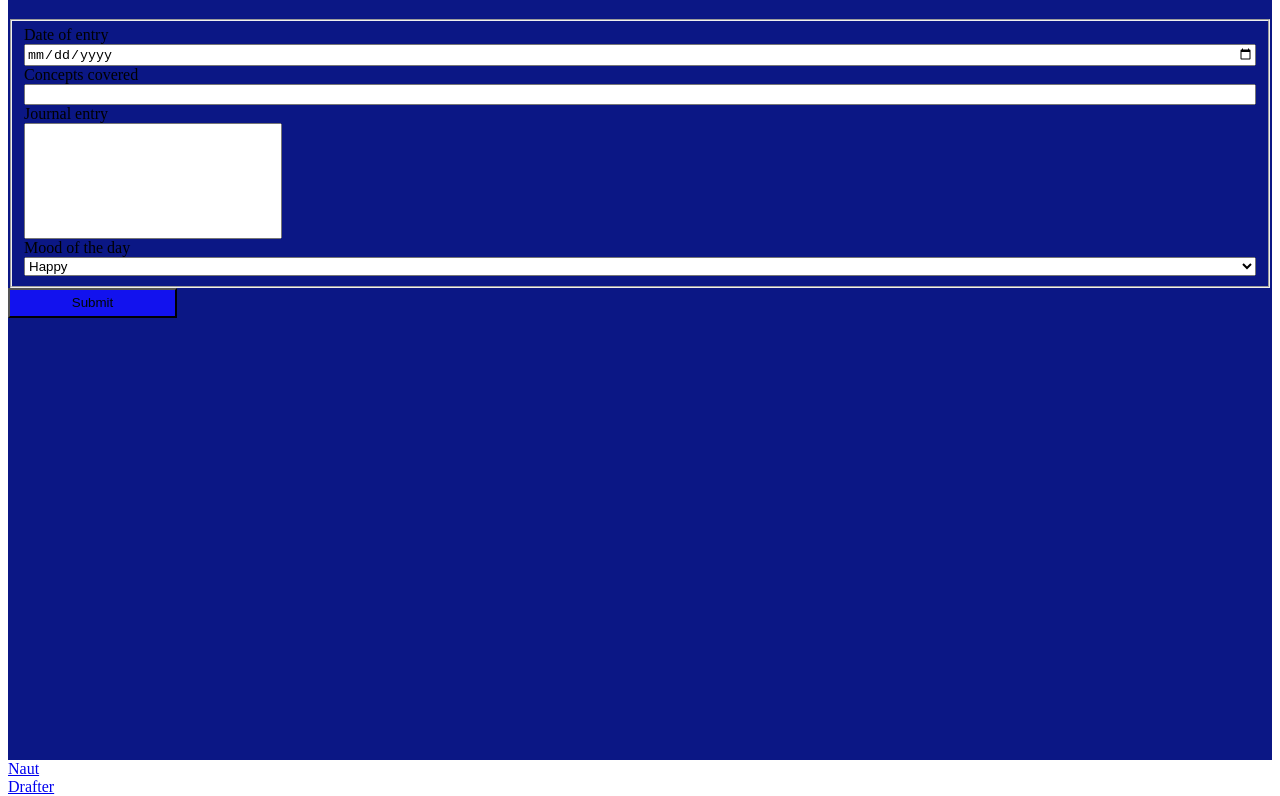
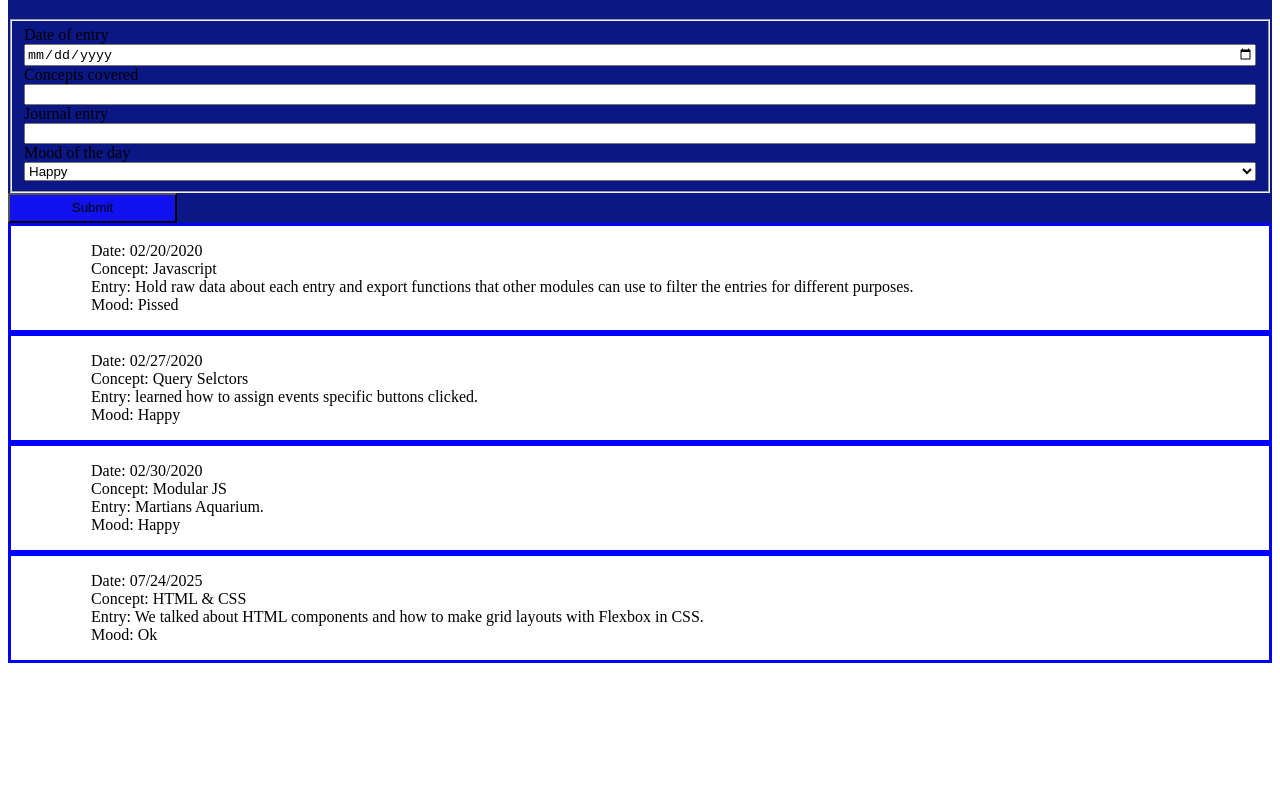
Before and after one commit to slochowsky/daily-journal-39, a plain HTML site: page index.html in a window 1280 px wide. Shown: the part 61-857 px from the top of the page. After the commit the page ends 821 px from the top, so only its background shows below. Drawn offline with Linux system fonts and the light colour scheme.

Commit message:
rendered journal entries to the DOM

```diff
--- a/index.html
+++ b/index.html
@@ -5,10 +5,10 @@
     <meta name="viewport" content="width=device-width, initial-scale=1.0">
     <meta http-equiv="X-UA-Compatible" content="ie=edge">
     <title>Document</title>
-    <script type="module" src="./scripts/main.js"></script>
     <link rel="stylesheet" href="styles/main.css">
 </head>
 <body>
+    <main>
         <div class="element">
             <form action="">
                 <h1>Daily Journal</h1>
@@ -18,20 +18,19 @@
                     <label for="conceptsCovered">Concepts covered</label>
                     <input type="text" name="Concepts covered" id="Conceptscovered">
                     <label for="journalEntry">Journal entry</label>
-    <input type="text" name="journal entry" id="Journalentry">
+                    <input type="text" name="journal entry" id="entryLog">
                     <label for="moodOfTheDay">Mood of the day</label>
                     <select>
-            <option value="happy">Happy</option>
-            <option value="confident">confident</option>
-            <option value="sad">Sad</option>
-            <option value="pissed">Pissed</option>
+                        <option value="Happy">Happy</option>
+                        <option value="Confident">confident</option>
+        <option value="Pad">Sad</option>
+        <option value="Pissed">Pissed</option>
+        <option value="Ok">Ok</option>
     </select>
 </fieldset>
 <input type="Submit" id="button">
 </main>
-    </div>
-    <div class="logo">
-        <a href="https://nautdrafter.bitbucket.org">Naut<br>Drafter</a>
-      </div>
+<section id="entryLogDisplay"></section>
+<script type="module" src="./scripts/main.js"></script>
     </body>
 </html>
--- a/scripts/JournalDataProvider.js
+++ b/scripts/JournalDataProvider.js
@@ -0,0 +1,51 @@
+/*
+ *   Journal data provider for Daily Journal application
+ *
+ *      Holds the raw data about each entry and exports
+ *      functions that other modules can use to filter
+ *      the entries for different purposes.
+ */
+
+// This is the original data. Can't Touch This.
+const journal = [
+    {
+        date: "07/24/2025",
+        concept: "HTML & CSS",
+        entry: "We talked about HTML components and how to make grid layouts with Flexbox in CSS.",
+        mood: "Ok",
+        id: 1
+    },
+    {
+        date: "02/27/2020",
+        concept: "Query Selctors",
+        entry: "learned how to assign events specific buttons clicked.",
+        mood: "Happy",
+        id: 2
+    },
+    {
+        date: "02/20/2020",
+        concept: "Javascript",
+        entry: "Hold raw data about each entry and export functions that other modules can use to filter the entries for different purposes.",
+        mood: "Pissed",
+        id: 3
+    },
+    {
+        date: "02/30/2020",
+        concept: "Modular JS",
+        entry: "Martians Aquarium.",
+        mood: "Happy",
+        id: 4
+    }
+]
+
+/*
+    You export a function that provides a version of the
+    raw data in the format that you want
+*/
+export const useJournalEntries = () => {
+    const sortedByDate = journal.sort(
+        (currentEntry, nextEntry) =>
+            Date.parse(currentEntry.date) - Date.parse(nextEntry.date)
+    )
+    return sortedByDate
+    }
--- /dev/null
+++ b/scripts/JournalEntry.js
@@ -0,0 +1,18 @@
+/*
+ *  Purpose: To render a single journal entry as an
+ *           HTML representation of the data
+ */
+const JournalEntryComponent = (entry) => {
+    return `
+        <section id="entry--${entry.id}" class="journalEntry">
+        <ol>
+        <ul>Date: ${entry.date}</ul>
+        <ul>Concept: ${entry.concept}</ul>
+        <ul>Entry: ${entry.entry}</ul>
+        <ul>Mood: ${entry.mood}</ul>
+        </section>
+        </ol>
+    `
+}
+
+export default JournalEntryComponent
--- /dev/null
+++ b/scripts/JournalEntryList.js
@@ -0,0 +1,26 @@
+/*
+ *  Purpose:
+ *    To render as many journal entry components as
+ *    there are items in the collection exposed by the
+ *    data provider component
+ */
+import { useJournalEntries } from "./JournalDataProvider.js"
+import JournalEntryComponent from "./JournalEntry.js"
+
+// DOM reference to where all entries will be rendered
+
+const EntryListComponent = () => {
+    const entryLog = document.querySelector("#entryLogDisplay")
+    const entries = useJournalEntries()
+    // Use the journal entry data from the data provider component
+
+    for (const entry of entries) {
+        entryLog.innerHTML += JournalEntryComponent(entry)
+    }
+}
+        /*
+            Invoke the component that returns an
+            HTML representation of a single entry
+        */
+
+export default EntryListComponent
--- a/scripts/main.js
+++ b/scripts/main.js
@@ -0,0 +1,8 @@
+import { useJournalEntries } from "./JournalDataProvider.js";
+import EntryListComponent from "./JournalEntryList.js";
+
+EntryListComponent()
+useJournalEntries()
+
+const arrayOfJournalEntryies = useJournalEntries()
+console.log("all of the entries:", arrayOfJournalEntryies)
--- a/styles/main.css
+++ b/styles/main.css
@@ -15,9 +15,12 @@ fieldset {
     height: 30px;
 }
 
-#Journalentry {
-    width: 250px;
-    height: 110px;
+.journalEntry {
+    display: flex;
+    flex-wrap: wrap;
+    flex-direction: row;
+    border: 3px solid blue;
+
 }
 
 .element {
```
Lines whose indentation alone changed are shown as unchanged.
